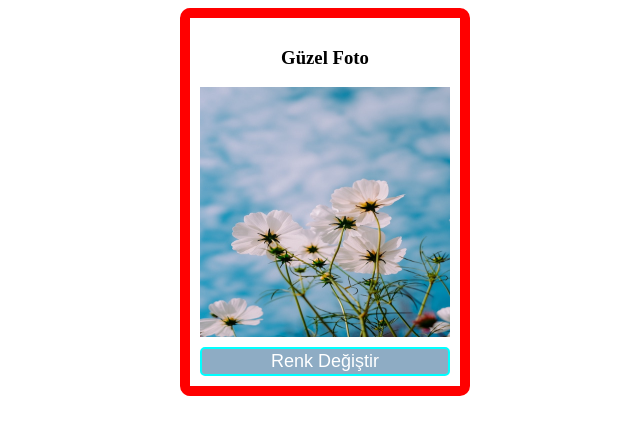
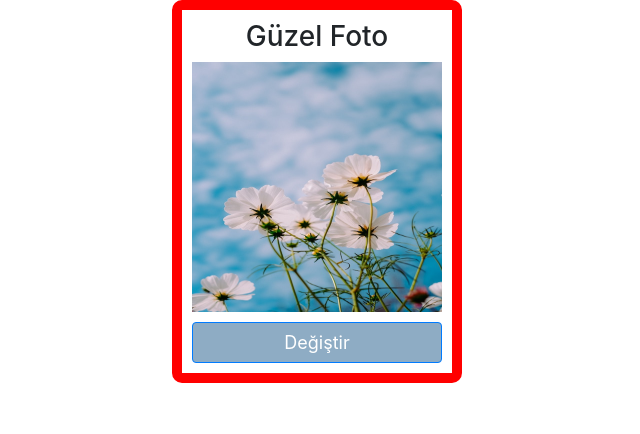
Before and after one commit to m0ryem/ilk_sitem, a plain HTML site: page index.html in a window 1280 px wide. Shown: the whole page, without its empty margins (323-963 px from the left). Drawn offline with nearby package versions, Linux system fonts and the light colour scheme.

Commit message:
Bootstrap added

```diff
--- a/index.html
+++ b/index.html
@@ -4,12 +4,13 @@
 	<title>Meryemin Sitesi</title>
 	<link rel="stylesheet" type="text/css" href="./styles.css">
 	<meta name="viewport" content="width=device-width">
+	<link rel="stylesheet" href="https://maxcdn.bootstrapcdn.com/bootstrap/4.0.0/css/bootstrap.min.css" integrity="sha384-Gn5384xqQ1aoWXA+058RXPxPg6fy4IWvTNh0E263XmFcJlSAwiGgFAW/dAiS6JXm" crossorigin="anonymous">
 </head>
 <body>
 	<div class="kart">
 	  <h3>Güzel Foto</h3>
 	  <img src="./images/03.jpg" title="Çiçek" />
-	 <button id="btn">Renk Değiştir</button>
+	  <button id="btn" type="button" class="btn btn-primary">Değiştir</button>
     </div>
     <script type="text/javascript" src="./script.js"></script>
 </body>
```
